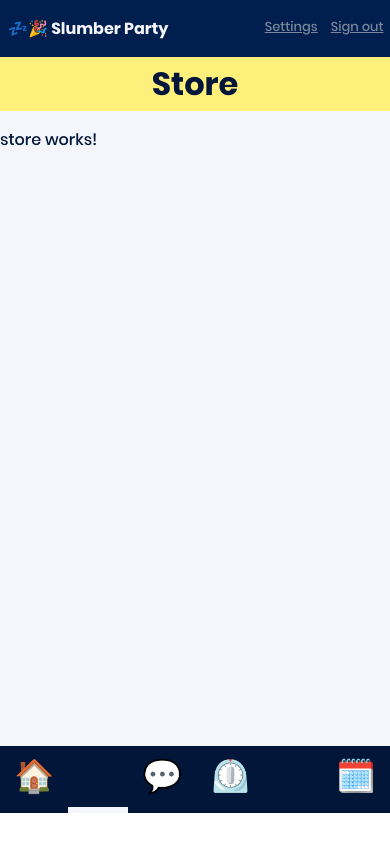
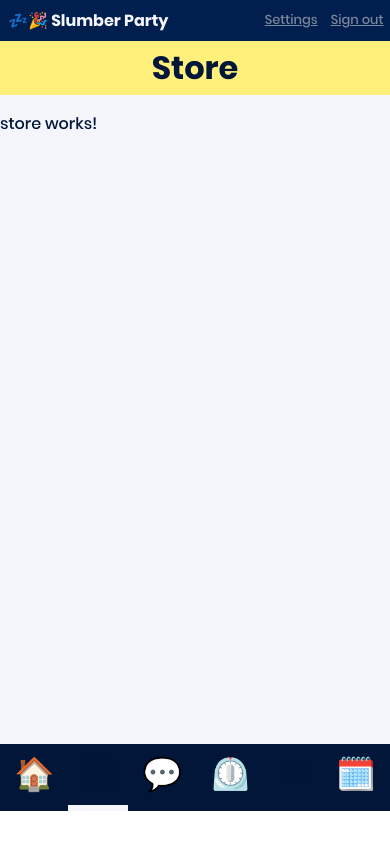
Before and after one commit to blakeearth/common-area, an Angular app: page /home/store in a window 390 px wide. Built offline with nearby package versions, Linux system fonts and the light colour scheme.

Commit message:
Padding corrections for mobile displays

```diff
--- a/src/app/components/home/header/header.component.css
+++ b/src/app/components/home/header/header.component.css
@@ -2,18 +2,13 @@
     display: flex;
     align-items: center;
     justify-content: center;
-    padding: 1em 0 1em 0;
+    padding: 0.5em 0 0.5em 0;
     background-color: #001e4e;
 }
 
 a {
     color: #7B869A;
     padding: 0 0.5em 0 0.5em;
-}
-
-img {
-    padding: 0 0.2em 0 0.2em;
-    height: 2em;
 }
 
 .home {
@@ -29,7 +24,7 @@ h1 {
 .options {
     position: absolute;
     right: 0;
-    top: 2.33em;
+    top: 1.75em;
     display: flex;
     font-size: small;
 }
@@ -50,6 +45,6 @@ a:hover {
     }
 
     .options {
-        top: 1.33em;
+        top: 0.75em;
     }
 }
```
Also changed, not shown: 6 other files (tests, documents, lock files or other folders).
